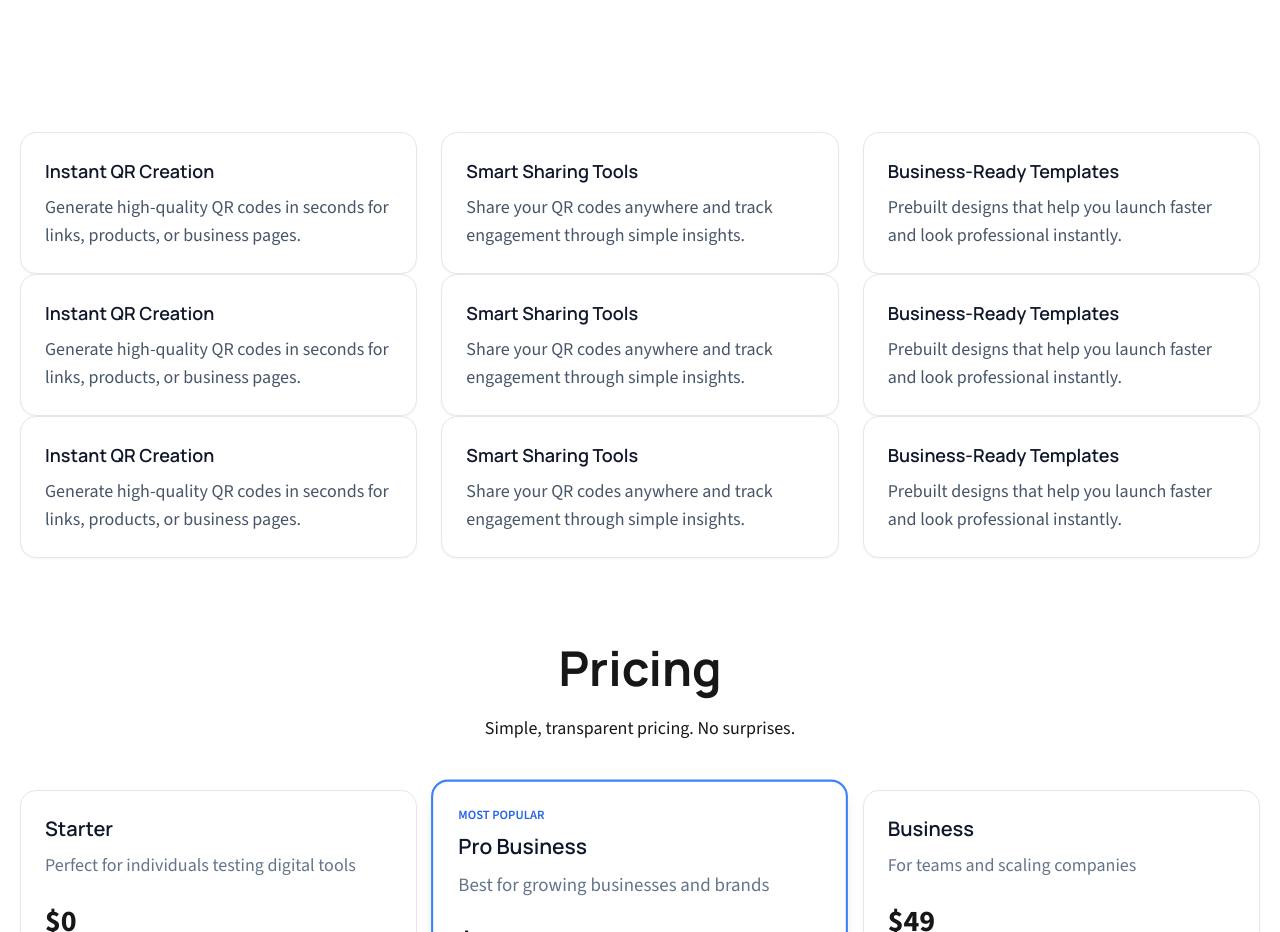
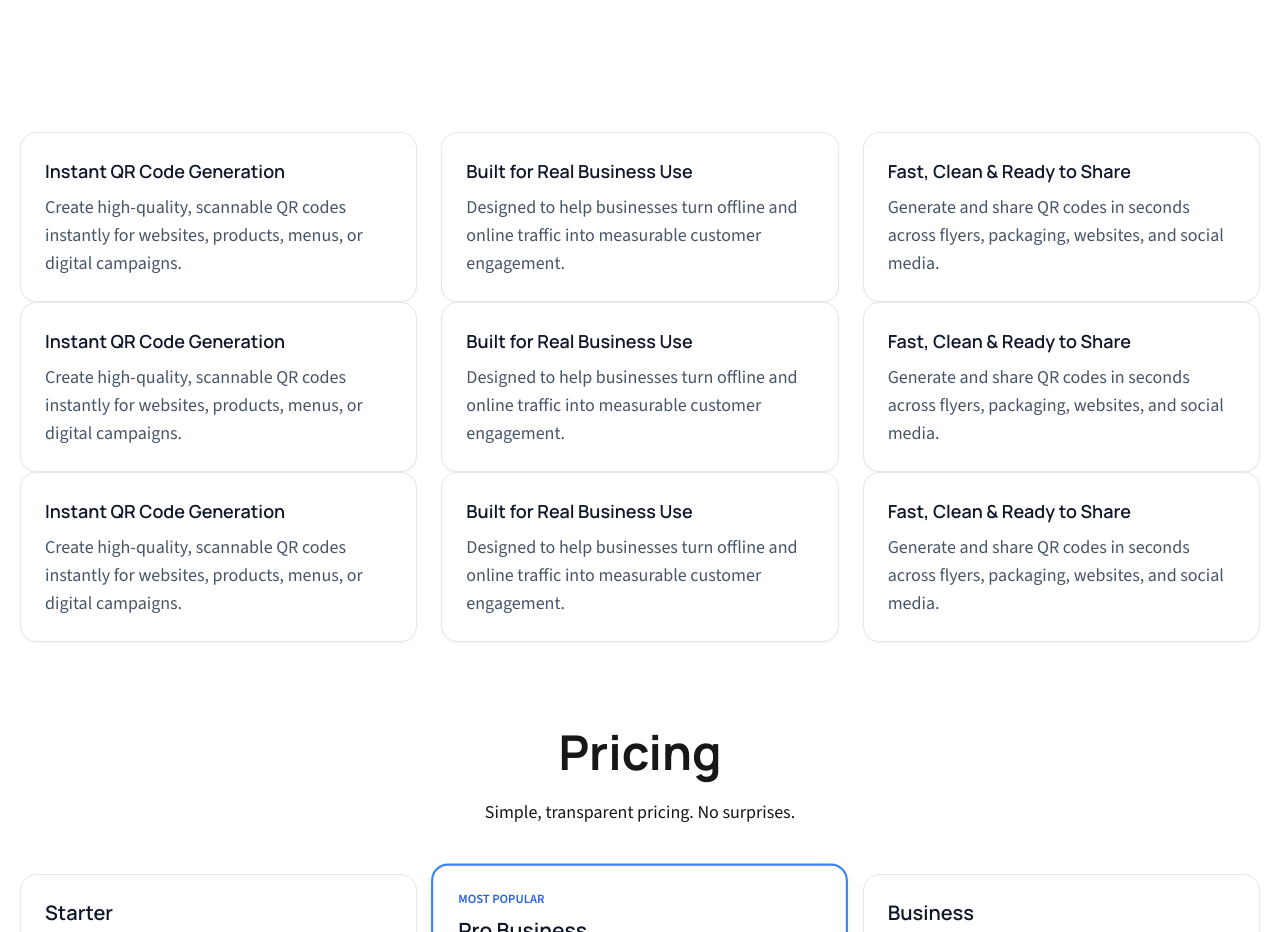
Before and after one commit to stuniversity031-design/finwise-saas-landing-page, a Next.js app: page / in a window 1280 px wide. Shown: the part 1163-2095 px from the top of the page. Built offline with nearby package versions, Linux system fonts and the light colour scheme.

Commit message:
Revise feature descriptions in BenefitSection component
Updated the feature descriptions for better clarity and engagement.

```diff
--- a/src/components/Benefits/BenefitSection.tsx
+++ b/src/components/Benefits/BenefitSection.tsx
@@ -4,24 +4,33 @@ const Benefits = () => {
     return (
         <div className="grid md:grid-cols-3 gap-6">
 
-            <div className="p-6 bg-white border rounded-2xl shadow-sm">
-                <h3 className="text-lg font-semibold text-slate-900">Instant QR Creation</h3>
+            {/* Feature 1 */}
+            <div className="p-6 bg-white border rounded-2xl shadow-sm hover:shadow-md transition">
+                <h3 className="text-lg font-semibold text-slate-900">
+                    Instant QR Code Generation
+                </h3>
                 <p className="mt-2 text-slate-600">
-                    Generate high-quality QR codes in seconds for links, products, or business pages.
+                    Create high-quality, scannable QR codes instantly for websites, products, menus, or digital campaigns.
                 </p>
             </div>
 
-            <div className="p-6 bg-white border rounded-2xl shadow-sm">
-                <h3 className="text-lg font-semibold text-slate-900">Smart Sharing Tools</h3>
+            {/* Feature 2 */}
+            <div className="p-6 bg-white border rounded-2xl shadow-sm hover:shadow-md transition">
+                <h3 className="text-lg font-semibold text-slate-900">
+                    Built for Real Business Use
+                </h3>
                 <p className="mt-2 text-slate-600">
-                    Share your QR codes anywhere and track engagement through simple insights.
+                    Designed to help businesses turn offline and online traffic into measurable customer engagement.
                 </p>
             </div>
 
-            <div className="p-6 bg-white border rounded-2xl shadow-sm">
-                <h3 className="text-lg font-semibold text-slate-900">Business-Ready Templates</h3>
+            {/* Feature 3 */}
+            <div className="p-6 bg-white border rounded-2xl shadow-sm hover:shadow-md transition">
+                <h3 className="text-lg font-semibold text-slate-900">
+                    Fast, Clean & Ready to Share
+                </h3>
                 <p className="mt-2 text-slate-600">
-                    Prebuilt designs that help you launch faster and look professional instantly.
+                    Generate and share QR codes in seconds across flyers, packaging, websites, and social media.
                 </p>
             </div>
 
```
